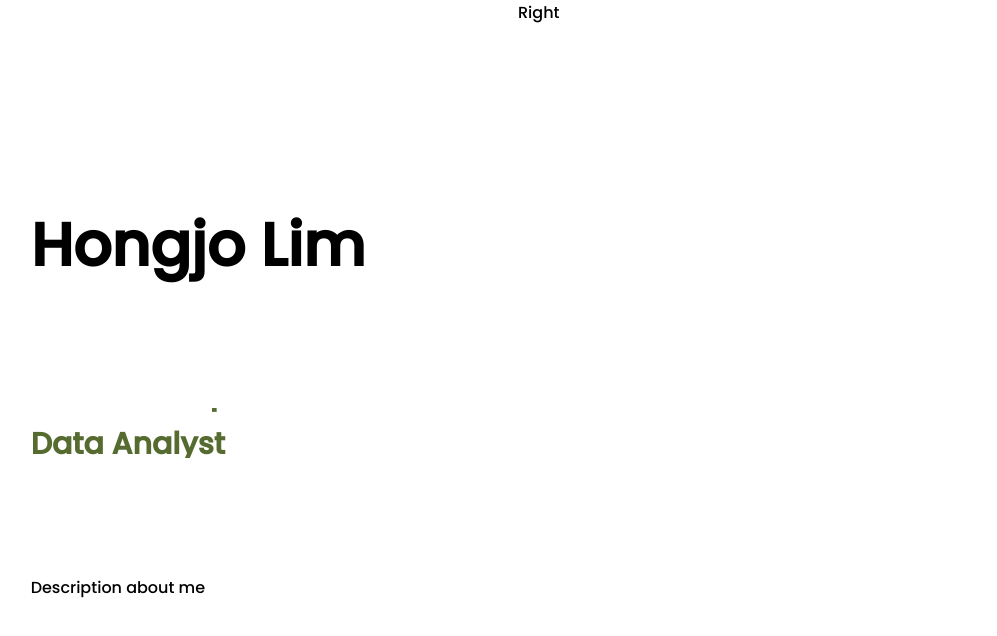
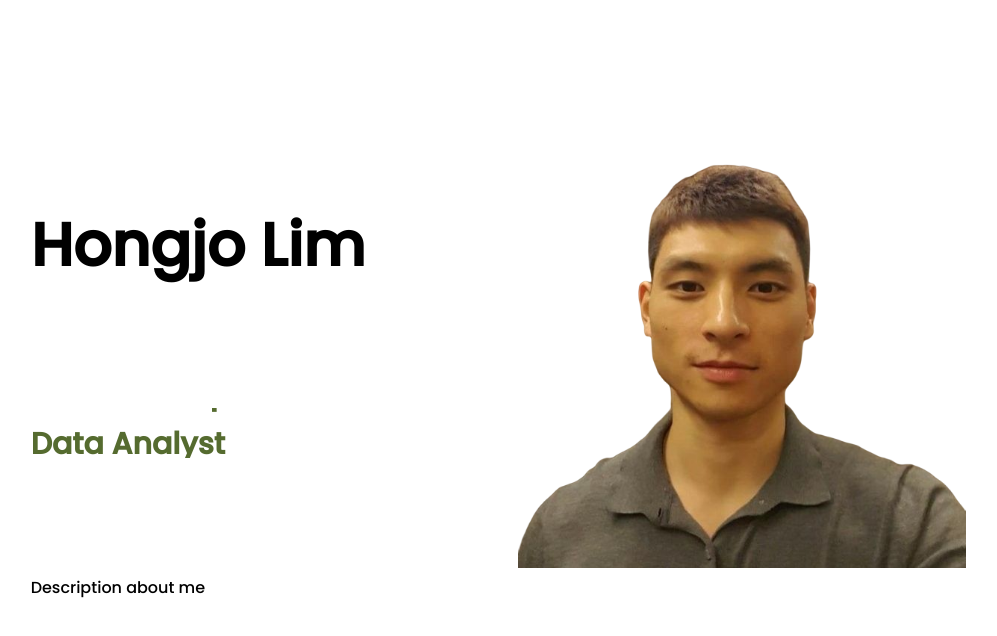
Before and after one commit to HongjoLim/Portfolio, a React (Create React App) app: page / in a window 1280 px wide. Shown: the top 636 px of the page, without its empty margins (122-1119 px from the left). Built offline with nearby package versions, Linux system fonts and the light colour scheme; the HTML template or start-up script is replaced by a standard one.

Commit message:
Added pic

```diff
--- a/src/App.js
+++ b/src/App.js
@@ -1,9 +1,9 @@
-import Intro from './intro';
+import Intro from './component/intro';
 
 const App = () => {
   return (
     <div className="app">
-      <Intro prop={'Hello WOrld'}/>
+      <Intro />
     </div>
   );
 }
--- a/src/intro.jsx
+++ b/src/component/intro.jsx
@@ -1,4 +1,6 @@
-const Intro = ({prop}) => {
+import me from '../img/me.png';
+
+const Intro = () => {
     return (
     <div className='i'>
         <div className='i-left'>
@@ -18,7 +20,7 @@ const Intro = ({prop}) => {
             </div>
         </div>
         <div className='i-right'>
-            Right
+            <img className='i-pic' src={me} />
         </div>
     </div>
     );
--- a/src/index.css
+++ b/src/index.css
@@ -55,4 +55,12 @@
 
 .i-right {
   flex: 1;
+  position: relative;
 }
+
+.i-pic {
+  margin-top: 10%;
+  height: 70%;
+  width: 70%;
+  object-fit: contain;
+}
```
Also changed, not shown: src/img/me.png (added).
